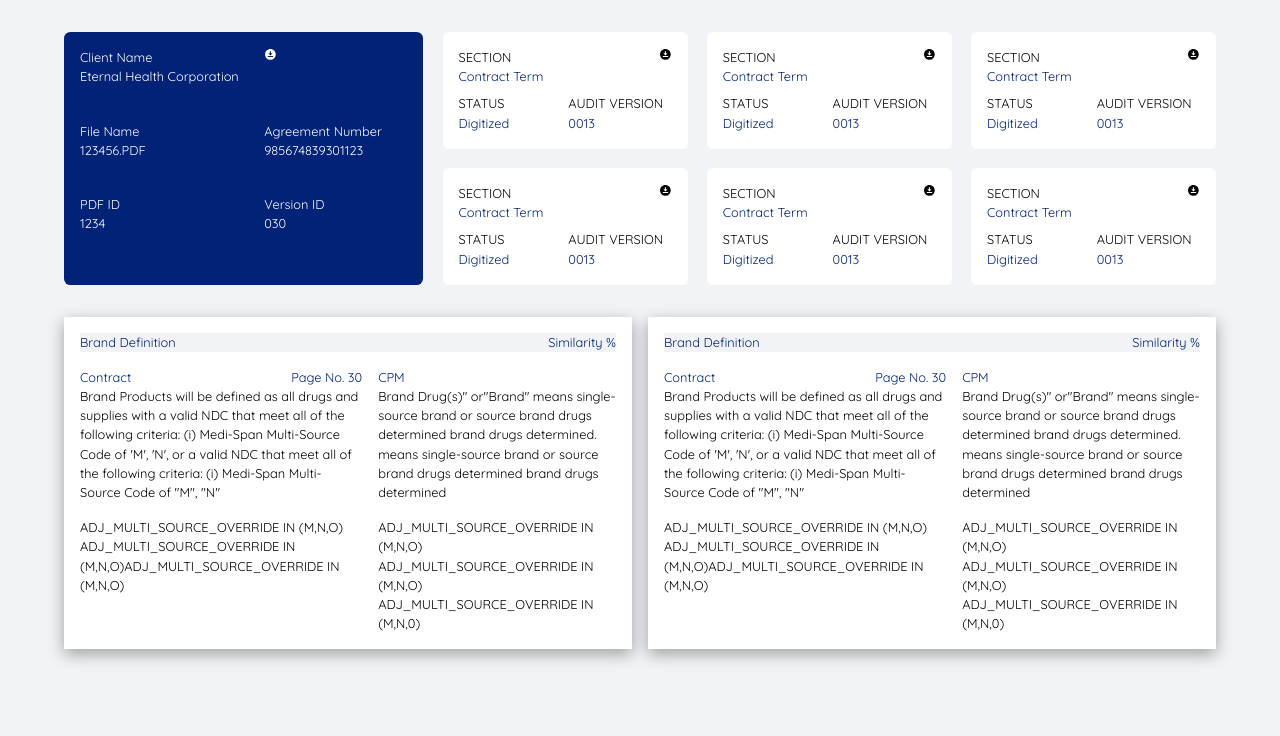
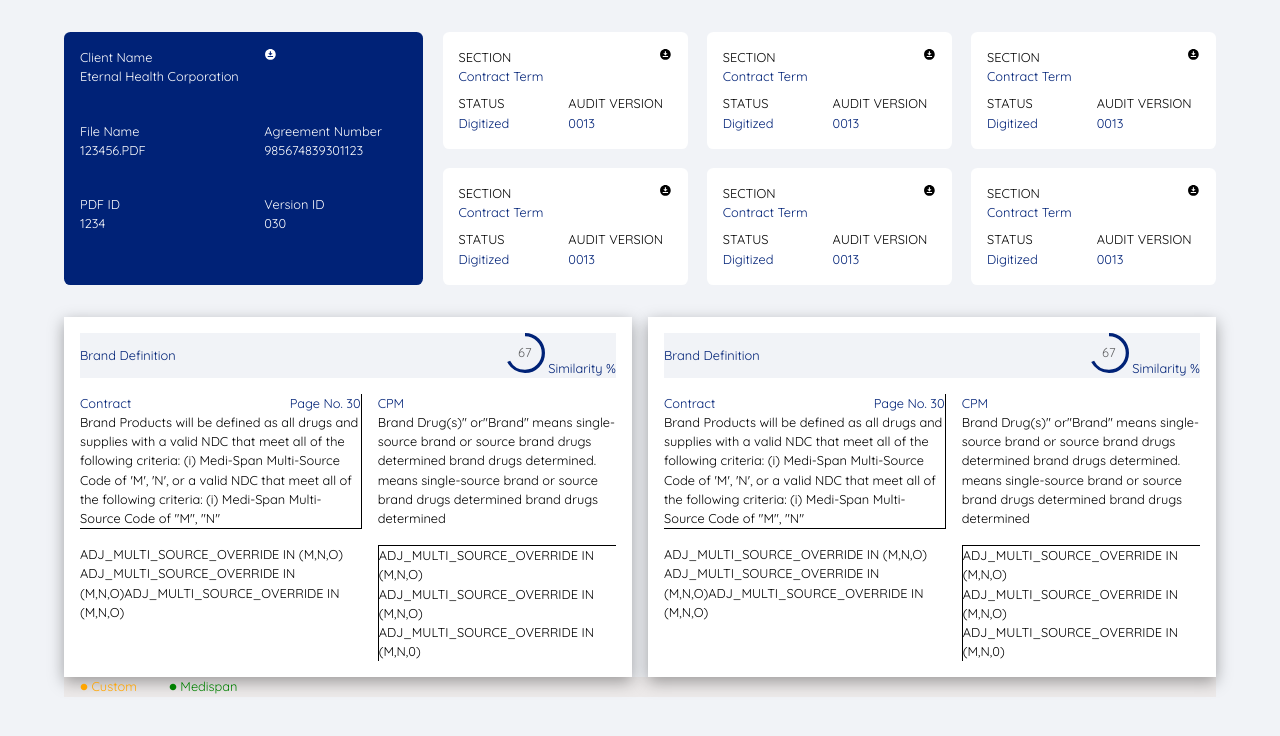
Before and after one commit to bairapraveen7/CAT, a React (Create React App) app: page / in a window 1280 px wide. Shown: the top 736 px of the page. Built offline with nearby package versions, Linux system fonts and the light colour scheme.

Commit message:
feat: Mostly page-3 done, something is left

```diff
--- a/src/App.js
+++ b/src/App.js
@@ -34,8 +34,8 @@
   return (
     <ThemeProvider theme={theme}>
     <div className="App">
-      {/* <Header />
-      <HomePage />   */}
+       {/* <Header />
+      <HomePage />    */}
        <Xpage />
     </div>
     </ThemeProvider>
--- a/src/Components/Main/XpageComponent.jsx
+++ b/src/Components/Main/XpageComponent.jsx
@@ -1,5 +1,6 @@
-import { Delete, Download, DownloadForOffline } from "@mui/icons-material";
-import { Grid, InputLabel, Typography } from "@mui/material";
+import { Circle, Delete, Download, DownloadForOffline } from "@mui/icons-material";
+import { Box, CircularProgress, Grid, InputLabel, List, ListItem, ListItemText, Typography } from "@mui/material";
+import PropTypes from 'prop-types';
 import { Fragment } from "react";
 import classes from "./XpageComponent.module.css";
 
@@ -12,6 +13,39 @@
       </Typography>
     </Fragment>
   );
+};
+
+function CircularProgressWithLabel(props) {
+  return (
+    <Box sx={{ position: 'relative', display: 'inline-flex' }}>
+      <CircularProgress variant="determinate" {...props} />
+      <Box
+        sx={{
+          top: 0,
+          left: 0,
+          bottom: 0,
+          right: 0,
+          position: 'absolute',
+          display: 'flex',
+          alignItems: 'center',
+          justifyContent: 'center',
+        }}
+      >
+        <Typography variant="caption" component="div" color="text.secondary">
+          {`${Math.round(props.value)}`}
+        </Typography>
+      </Box>
+    </Box>
+  );
+}
+
+CircularProgressWithLabel.propTypes = {
+  /**
+   * The value of the progress indicator for the determinate variant.
+   * Value between 0 and 100.
+   * @default 0
+   */
+  value: PropTypes.number.isRequired,
 };
 
 const NestedGridItem = () => {
@@ -38,7 +72,7 @@
     <div className={classes.downGridItem}>
       <div className={classes.downGridItemOne}>
         <Typography component="p" color="primary">Brand Definition</Typography>
-        <Typography component="p" color="primary">Similarity %</Typography>
+        <Typography component="p" color="primary"><CircularProgressWithLabel value={67} /> Similarity %</Typography>
       </div>
       <div className={classes.downGridItemTwo}>
         <div className={classes.downGridItemTwoHeading}>
@@ -110,6 +144,10 @@
         <DownGridItem />
         <DownGridItem />
       </div>
+      <div className={classes.lastRow}>
+        <Typography component="p" sx={{mx: 2, color: 'orange'}}><Circle sx={{ fontSize: '0.5rem'}} /> Custom</Typography>
+        <Typography component="p" sx={{mx: 2, color: 'green'}}><Circle sx={{ fontSize: '0.5rem'}} /> Medispan</Typography>
+      </div>
     </div>
   );
 };
--- a/src/Components/Main/XpageComponent.module.css
+++ b/src/Components/Main/XpageComponent.module.css
@@ -2,6 +2,12 @@
     height: 100%;
     background-color: #f1f3f7;
     font-size: 0.8rem;
+}
+.lastRow{
+    width: 90%;
+    display: flex;
+    margin: auto;
+    background-color: rgb(237 234 234);
 }
 .downGridItem{
     display: grid;
@@ -14,8 +20,19 @@
 .downGridItemOne{
     display: flex;
     justify-content: space-between;
+    align-items: center;
     grid-column: 1 / 3;
     background-color: #f1f3f7;
+}
+
+.downGridItemTwo{
+    border-right: 1px solid black;
+    border-bottom: 1px solid black;
+}
+
+.downGridItemFive{
+    border-top: 1px solid black;
+    border-left: 1px solid black;
 }
 
 .downGridItemTwoHeading{
```
